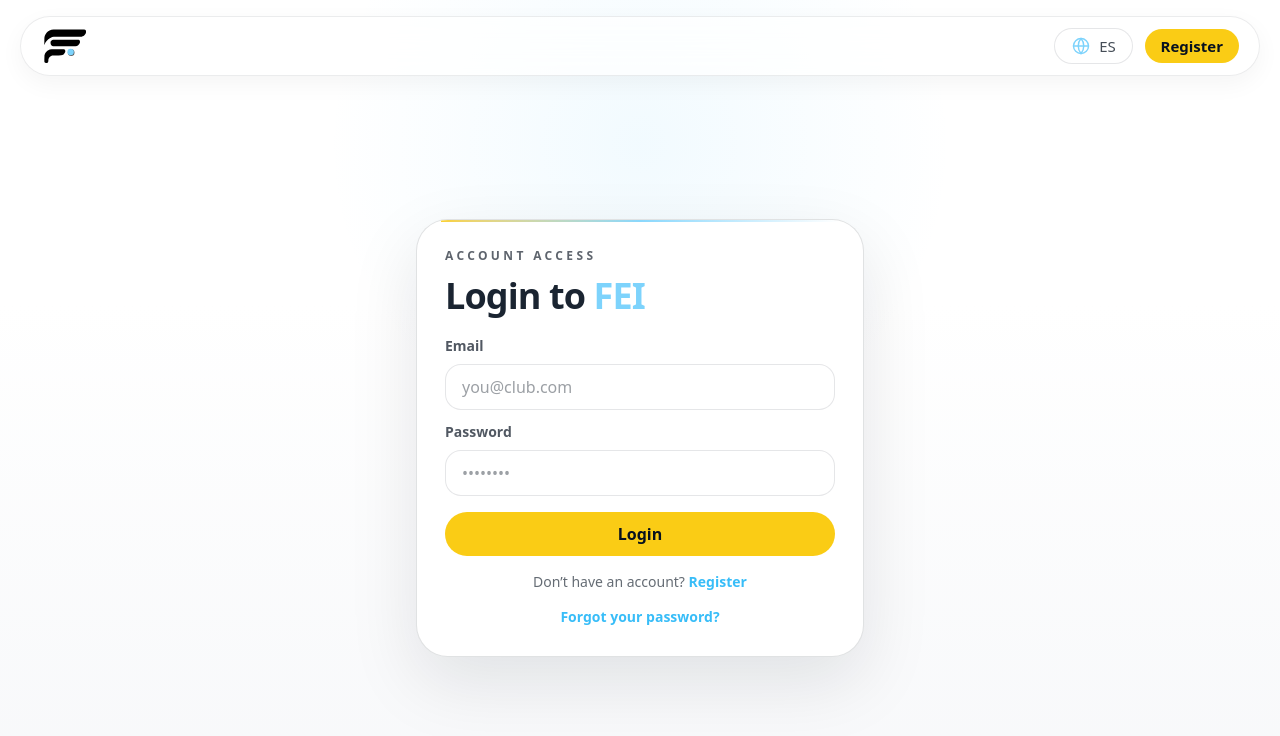
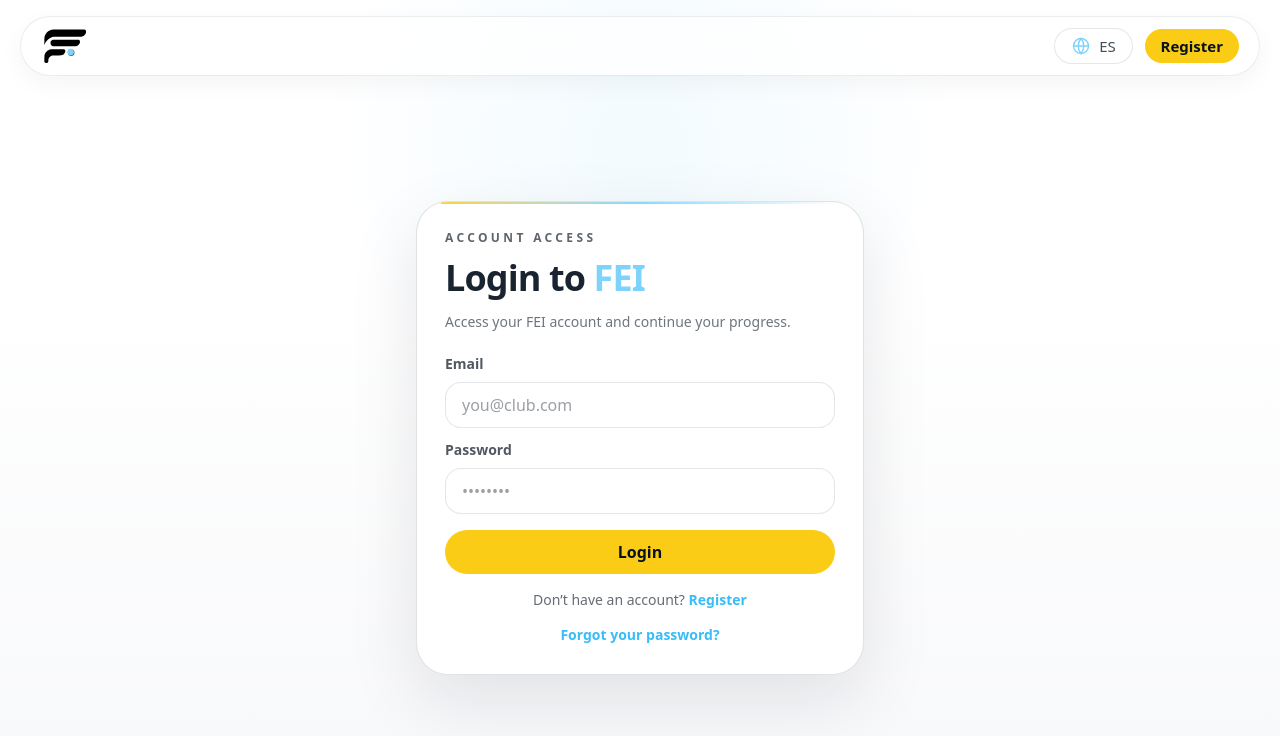
Before and after one commit to feifootball/fei-platform, a Next.js app: page /login in a window 1280 px wide. Shown: the top 736 px of the page. Built offline with nearby package versions, Linux system fonts and the light colour scheme; no server answers.

Commit message:
Restore concise login description

```diff
--- a/app/login/page.tsx
+++ b/app/login/page.tsx
@@ -11,7 +11,7 @@ const copy = {
     navRegister: 'Register',
     label: 'Account access',
     title: 'Login to FEI',
-    description: '',
+    description: 'Access your FEI account and continue your progress.',
     email: 'Email',
     password: 'Password',
     loading: 'Logging in...',
@@ -24,7 +24,7 @@ const copy = {
     navRegister: 'Registrarse',
     label: 'Acceso a cuenta',
     title: 'Ingresa a FEI',
-    description: '',
+    description: 'Accede a tu cuenta FEI y continúa tu progreso.',
     email: 'Correo electrónico',
     password: 'Contraseña',
     loading: 'Ingresando...',
```
